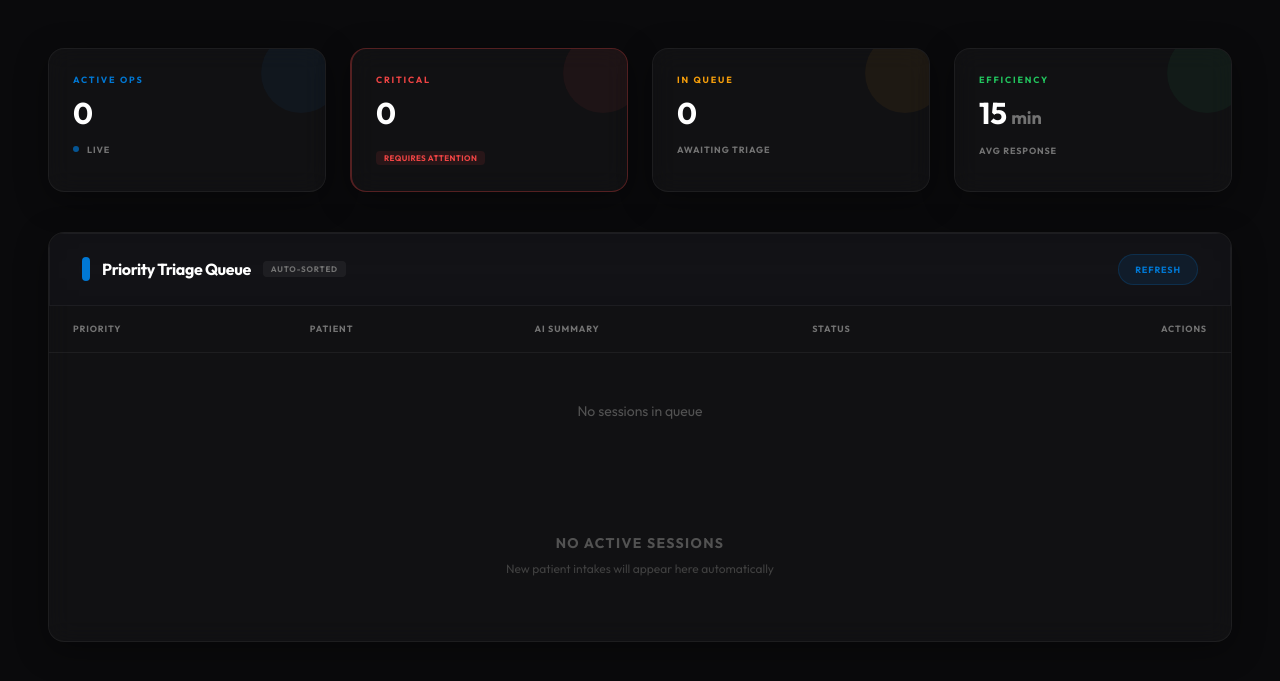
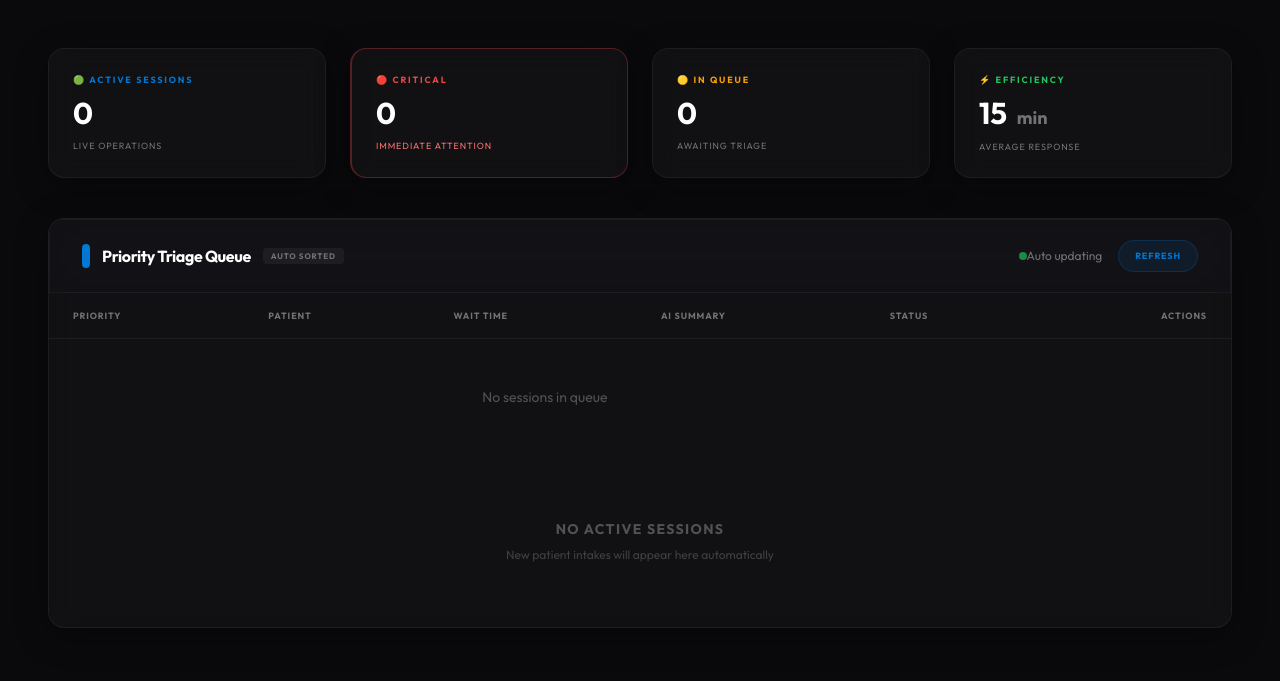
Before and after one commit to ayubsoft254/UzimaMesh, a Django app: page /doctor/ in a window 1280 px wide. Shown: the part 96-777 px from the top of the page. Run offline with Django 5.2, Linux system fonts and the light colour scheme; data that the repository does not hold is empty; some libraries are stand-ins or nearby versions.

Commit message:
updated doctor dashboard

```diff
--- a/templates/triage/doctor_dashboard.html
+++ b/templates/triage/doctor_dashboard.html
@@ -10,146 +10,168 @@
 }
 
 @keyframes urgencyPulse {
-
-        0%,
-        100% {
-            opacity: 1;
-        }
-
-        50% {
-            opacity: 0.6;
-        }
+    0%,100% {opacity:1;}
+    50% {opacity:0.6;}
 }
 
 .row-expand {
-        animation: expandIn 0.3s cubic-bezier(0.4, 0, 0.2, 1);
+    animation: expandIn 0.3s cubic-bezier(0.4,0,0.2,1);
 }
 
 @keyframes expandIn {
-        from {
-            opacity: 0;
-            max-height: 0;
-        }
-
-        to {
-            opacity: 1;
-            max-height: 500px;
-        }
+    from {opacity:0; max-height:0;}
+    to {opacity:1; max-height:500px;}
 }
 </style>
 {% endblock %}
 
 {% block content %}
 <div class="space-y-10">
-    <!-- Stats Cards -->
-    <div class="grid grid-cols-1 sm:grid-cols-2 lg:grid-cols-4 gap-6">
-        <!-- Active Sessions -->
-        <div
-            class="glass p-6 rounded-2xl shadow-glass group hover:shadow-neon transition-all duration-500 relative overflow-hidden">
-            <div
-                class="absolute -top-4 -right-4 w-20 h-20 bg-mesh-500/5 rounded-full group-hover:bg-mesh-500/10 transition-colors">
-            </div>
-            <p class="text-[9px] font-bold text-mesh-500 uppercase tracking-[0.2em]">Active Ops</p>
-            <p class="text-3xl font-bold text-white mt-2">{{ stats.active_sessions }}</p>
-            <div class="mt-3 flex items-center space-x-2">
-                <div class="w-1.5 h-1.5 rounded-full bg-mesh-500 animate-pulse"></div>
-                <p class="text-[9px] text-neutral-500 font-bold uppercase tracking-widest">Live</p>
-            </div>
+
+<!-- 🚨 Critical Alert -->
+{% if stats.critical_cases > 0 %}
+<div class="bg-red-500/10 border border-red-500/20 text-red-400 p-4 rounded-xl flex items-center justify-between urgency-pulse-critical">
+<div class="flex items-center space-x-3">
+<span class="text-xl">🚨</span>
+<p class="font-bold uppercase tracking-widest text-sm">
+{{ stats.critical_cases }} Critical Case{{ stats.critical_cases|pluralize }} Waiting
+</p>
 </div>
 
-        <!-- Critical Cases -->
-        <div
-            class="glass p-6 rounded-2xl shadow-glass group hover:shadow-[0_0_20px_rgba(239,68,68,0.2)] transition-all duration-500 border-l-2 border-red-500/30 relative overflow-hidden">
-            <div
-                class="absolute -top-4 -right-4 w-20 h-20 bg-red-500/5 rounded-full group-hover:bg-red-500/10 transition-colors">
+<button
+onclick="document.getElementById('queue-body').scrollIntoView({behavior:'smooth'})"
+class="text-xs font-bold bg-red-500 text-white px-4 py-2 rounded-lg">
+Review Now
+</button>
 </div>
-            <p class="text-[9px] font-bold text-red-500 uppercase tracking-[0.2em]">Critical</p>
-            <p class="text-3xl font-bold text-white mt-2">{{ stats.critical_cases }}</p>
-            <div class="mt-3">
-                <span
-                    class="text-[8px] text-red-500 font-bold uppercase tracking-wider bg-red-500/10 px-2 py-0.5 rounded">Requires
-                    Attention</span>
-            </div>
+{% endif %}
+
+<!-- Stats -->
+<div class="grid grid-cols-1 sm:grid-cols-2 lg:grid-cols-4 gap-6">
+
+<div class="glass p-6 rounded-2xl shadow-glass">
+<p class="text-[9px] font-bold text-mesh-500 uppercase tracking-[0.2em]">🟢 Active Sessions</p>
+<p class="text-3xl font-bold text-white mt-2">{{ stats.active_sessions }}</p>
+<p class="text-[9px] text-neutral-500 mt-2 uppercase tracking-widest">Live Operations</p>
 </div>
 
-        <!-- Pending Queue -->
-        <div
-            class="glass p-6 rounded-2xl shadow-glass group hover:shadow-[0_0_20px_rgba(245,158,11,0.2)] transition-all duration-500 relative overflow-hidden">
-            <div
-                class="absolute -top-4 -right-4 w-20 h-20 bg-amber-500/5 rounded-full group-hover:bg-amber-500/10 transition-colors">
-            </div>
-            <p class="text-[9px] font-bold text-amber-500 uppercase tracking-[0.2em]">In Queue</p>
-            <p class="text-3xl font-bold text-white mt-2">{{ stats.pending_cases }}</p>
-            <div class="mt-3 flex items-center space-x-2">
-                <p class="text-[9px] text-neutral-500 font-bold uppercase tracking-widest">Awaiting Triage</p>
-            </div>
+<div class="glass p-6 rounded-2xl shadow-glass border-l-2 border-red-500/30">
+<p class="text-[9px] font-bold text-red-500 uppercase tracking-[0.2em]">🔴 Critical</p>
+<p class="text-3xl font-bold text-white mt-2">{{ stats.critical_cases }}</p>
+<p class="text-[9px] text-red-400 mt-2 uppercase tracking-widest">Immediate Attention</p>
 </div>
 
-        <!-- Avg Wait -->
-        <div
-            class="glass p-6 rounded-2xl shadow-glass group hover:shadow-[0_0_20px_rgba(34,197,94,0.2)] transition-all duration-500 relative overflow-hidden">
-            <div
-                class="absolute -top-4 -right-4 w-20 h-20 bg-green-500/5 rounded-full group-hover:bg-green-500/10 transition-colors">
-            </div>
-            <p class="text-[9px] font-bold text-green-500 uppercase tracking-[0.2em]">Efficiency</p>
-            <p class="text-3xl font-bold text-white mt-2">{{ stats.avg_wait_time }}<span
-                    class="text-lg text-neutral-500 ml-1">min</span></p>
-            <div class="mt-3 flex items-center space-x-2">
-                <p class="text-[9px] text-neutral-500 font-bold uppercase tracking-widest">Avg Response</p>
-            </div>
-        </div>
+<div class="glass p-6 rounded-2xl shadow-glass">
+<p class="text-[9px] font-bold text-amber-500 uppercase tracking-[0.2em]">🟡 In Queue</p>
+<p class="text-3xl font-bold text-white mt-2">{{ stats.pending_cases }}</p>
+<p class="text-[9px] text-neutral-500 mt-2 uppercase tracking-widest">Awaiting Triage</p>
 </div>
 
-    <!-- Priority Queue -->
+<div class="glass p-6 rounded-2xl shadow-glass">
+<p class="text-[9px] font-bold text-green-500 uppercase tracking-[0.2em]">⚡ Efficiency</p>
+<p class="text-3xl font-bold text-white mt-2">
+{{ stats.avg_wait_time }}
+<span class="text-lg text-neutral-500 ml-1">min</span>
+</p>
+<p class="text-[9px] text-neutral-500 mt-2 uppercase tracking-widest">Average Response</p>
+</div>
+
+</div>
+
+<!-- Queue -->
 <div class="glass rounded-2xl shadow-glass overflow-hidden border border-white/5">
+
 <div class="px-8 py-5 border-b border-white/5 flex items-center justify-between glass-dark">
+
 <div class="flex items-center space-x-3">
 <div class="w-2 h-6 bg-mesh-500 rounded-full"></div>
 <h3 class="font-bold text-white tracking-tight">Priority Triage Queue</h3>
-                <span
-                    class="text-[8px] font-bold text-neutral-500 uppercase tracking-widest bg-white/5 px-2 py-0.5 rounded">
-                    Auto-Sorted
+
+<span class="text-[8px] font-bold text-neutral-500 uppercase tracking-widest bg-white/5 px-2 py-0.5 rounded">
+Auto Sorted
 </span>
 </div>
-            <div class="flex items-center space-x-3">
-                <button onclick="htmx.trigger('#queue-body', 'refresh')"
+
+<div class="flex items-center space-x-4">
+
+<div class="flex items-center space-x-2 text-xs text-neutral-500">
+<div class="w-2 h-2 bg-green-500 rounded-full animate-pulse"></div>
+Auto updating
+</div>
+
+<button
+onclick="htmx.trigger('#queue-body','refresh')"
 class="text-[9px] font-bold text-mesh-500 hover:text-white transition-colors uppercase tracking-widest bg-mesh-500/10 hover:bg-mesh-500 px-4 py-2 rounded-full border border-mesh-500/20">
 Refresh
 </button>
-            </div>
+
 </div>
 
-        <!-- Queue Table -->
+</div>
+
+<!-- Table -->
 <div class="overflow-x-auto">
+
 <table class="w-full">
+
 <thead>
+
 <tr class="border-b border-white/5">
+
 <th class="px-6 py-4 text-left text-[9px] font-bold text-neutral-500 uppercase tracking-widest">
-                            Priority</th>
+Priority
+</th>
+
 <th class="px-6 py-4 text-left text-[9px] font-bold text-neutral-500 uppercase tracking-widest">
-                            Patient</th>
-                        <th
-                            class="px-6 py-4 text-left text-[9px] font-bold text-neutral-500 uppercase tracking-widest hidden md:table-cell">
-                            AI Summary</th>
+Patient
+</th>
+
 <th class="px-6 py-4 text-left text-[9px] font-bold text-neutral-500 uppercase tracking-widest">
-                            Status</th>
-                        <th
-                            class="px-6 py-4 text-right text-[9px] font-bold text-neutral-500 uppercase tracking-widest">
-                            Actions</th>
+Wait Time
+</th>
+
+<th class="px-6 py-4 text-left text-[9px] font-bold text-neutral-500 uppercase tracking-widest hidden md:table-cell">
+AI Summary
+</th>
+
+<th class="px-6 py-4 text-left text-[9px] font-bold text-neutral-500 uppercase tracking-widest">
+Status
+</th>
+
+<th class="px-6 py-4 text-right text-[9px] font-bold text-neutral-500 uppercase tracking-widest">
+Actions
+</th>
+
 </tr>
+
 </thead>
-                <tbody id="queue-body" hx-get="/doctor/queue/" hx-trigger="every 10s, refresh" hx-swap="innerHTML">
+
+<tbody
+id="queue-body"
+hx-get="/doctor/queue/"
+hx-trigger="every 10s, refresh"
+hx-swap="innerHTML">
+
 {% include 'triage/partials/doctor_queue_rows.html' %}
+
 </tbody>
+
 </table>
+
 </div>
 
 {% if not sessions %}
 <div class="p-16 text-center">
-            <p class="text-neutral-600 text-sm font-bold uppercase tracking-widest">No active sessions</p>
-            <p class="text-neutral-700 text-xs mt-2">New patient intakes will appear here automatically</p>
+<p class="text-neutral-600 text-sm font-bold uppercase tracking-widest">
+No active sessions
+</p>
+<p class="text-neutral-700 text-xs mt-2">
+New patient intakes will appear here automatically
+</p>
 </div>
 {% endif %}
+
 </div>
+
 </div>
 {% endblock %}
```
Lines whose indentation alone changed are shown as unchanged.
